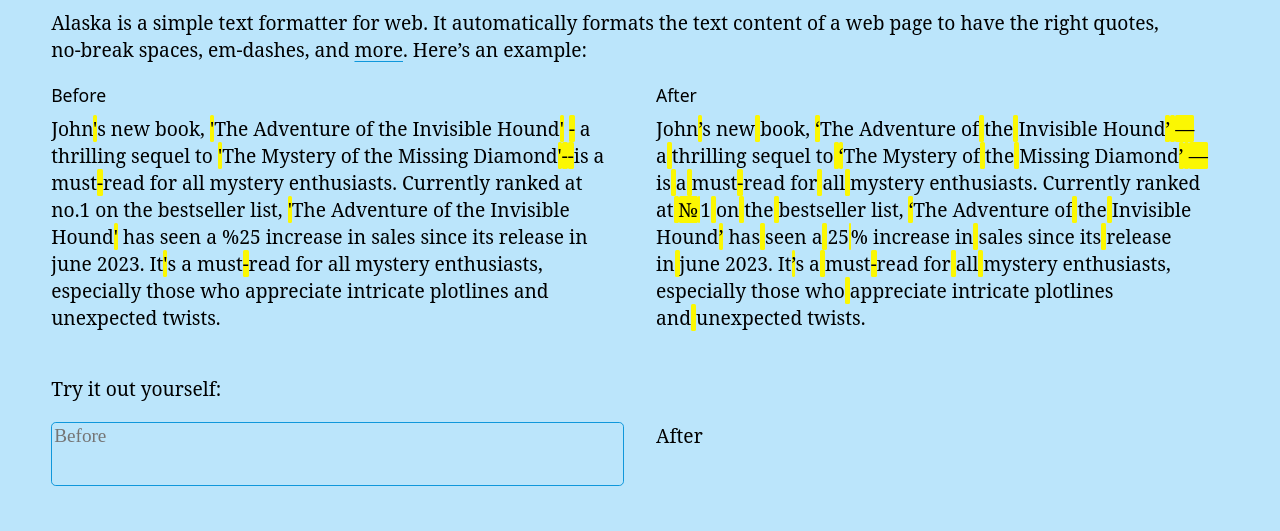
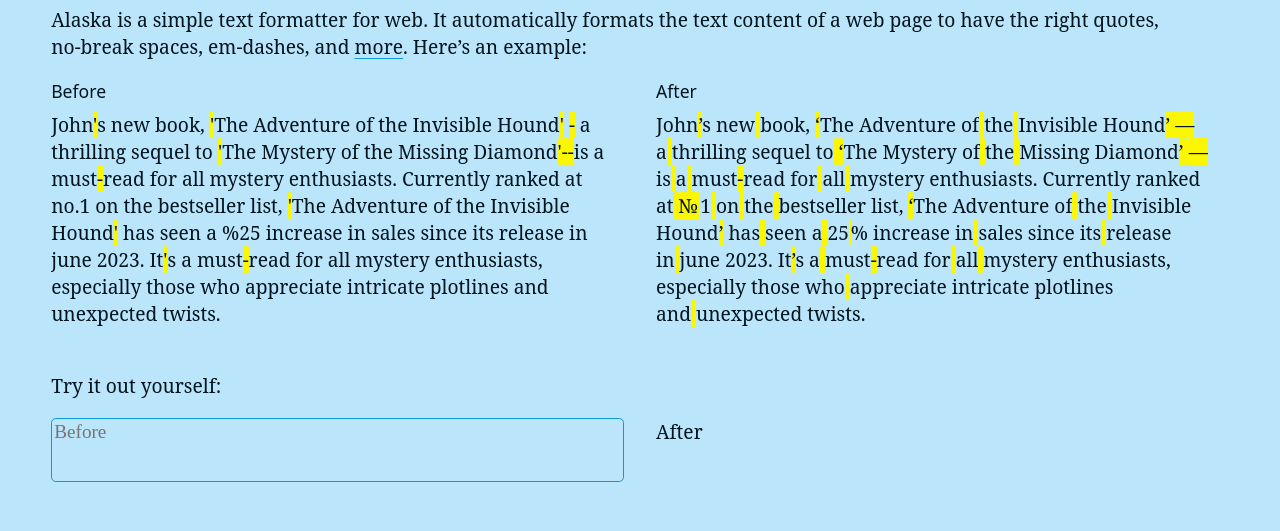
Before and after one commit to otaniyoz/alaska, a plain HTML site: page index.html in a window 1280 px wide. Shown: the part 93-624 px from the top of the page. Drawn offline with Linux system fonts and the light colour scheme.

Commit message:
minor design improvements

```diff
--- a/style.css
+++ b/style.css
@@ -3,12 +3,14 @@
   scroll-behavior: smooth;
 }
 :root {
+  --text: rgb(2, 20, 29);
   --key: rgb(187, 229, 251);
   --accent: rgb(251, 247, 2);
   --secondary: rgb(15, 151, 219);
 }
 body {
   margin: 0;
+  color: var(--text);
   padding: 2vmax 4vw;
   background: var(--key);
 }
```
Also changed, not shown: favicon.png.
